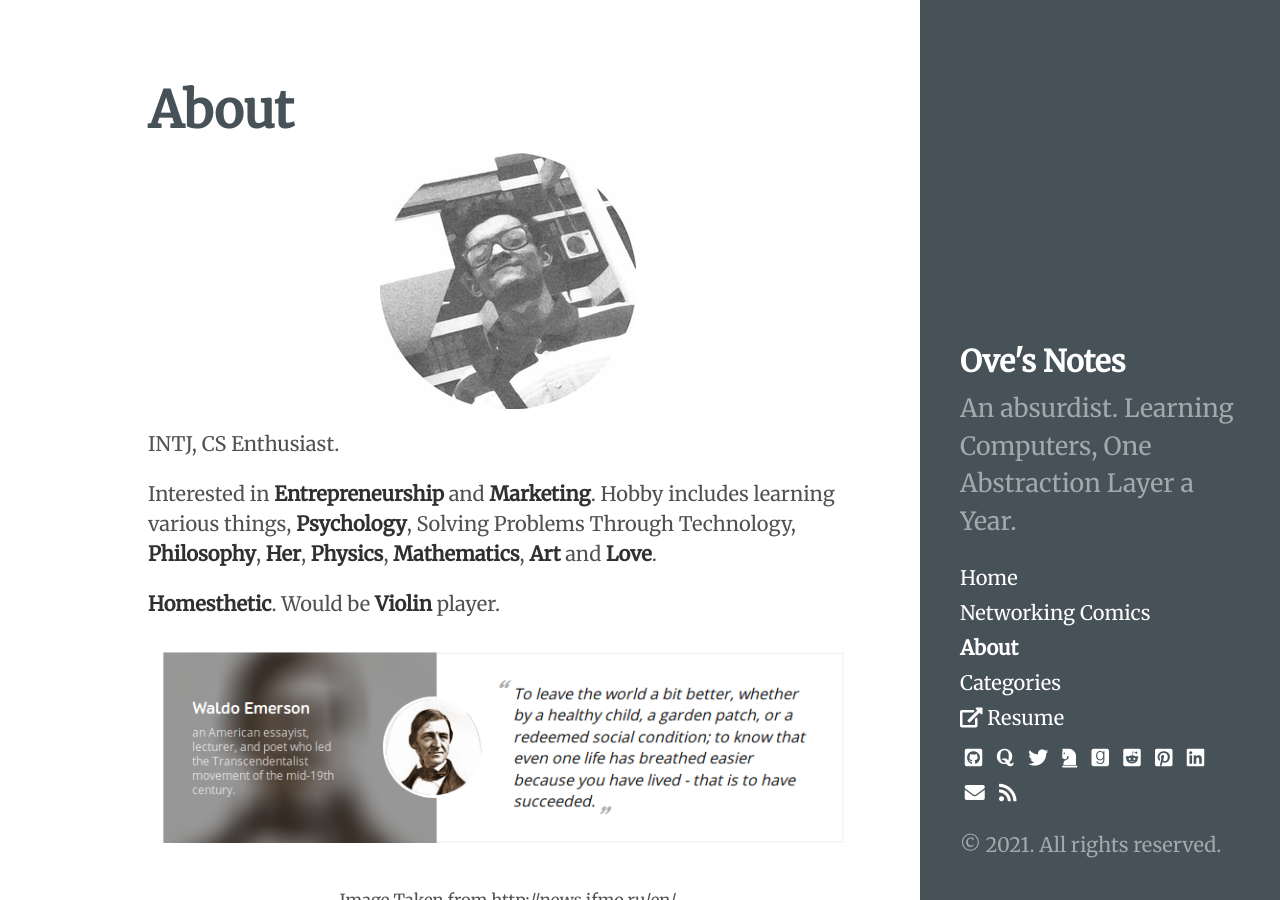
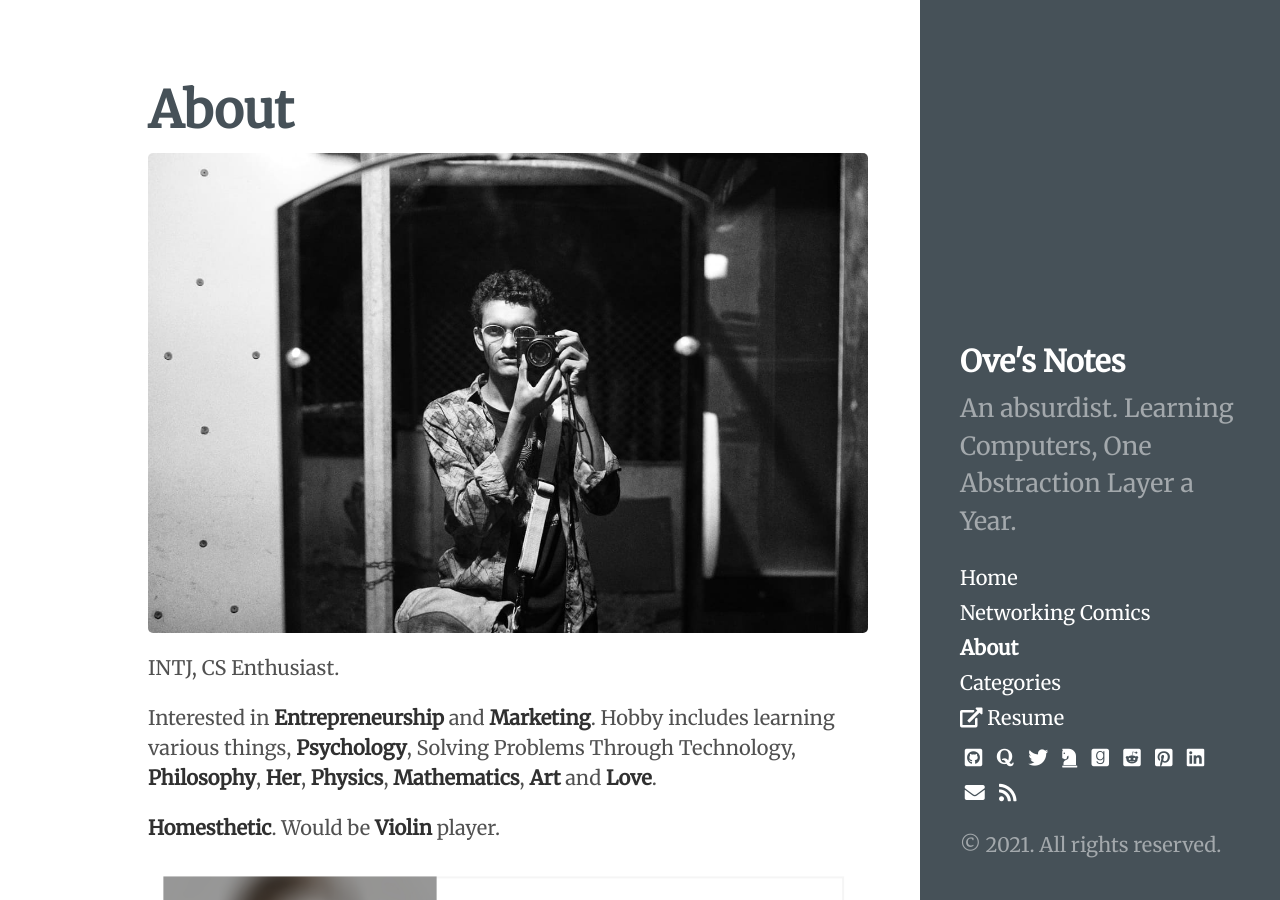
Before and after one commit to ovebepari/ovebepari.github.io, a Jekyll site: the page built from about.md, in a window 1280 px wide and 900 px high. Built offline with Jekyll 4.4.1, drawn with Linux system fonts in a browser that asks for light colours.

Commit message:
About page self ref picture changed

```diff
--- a/about.md
+++ b/about.md
@@ -4,7 +4,7 @@ title: About
 ---
 
 <p align="center">
-<img src="/favicon.ico">
+<img src="/post_images/ove.jpg">
 </p>
 
 INTJ, CS Enthusiast.
```
Also changed, not shown: post_images/ove.jpg (added).
